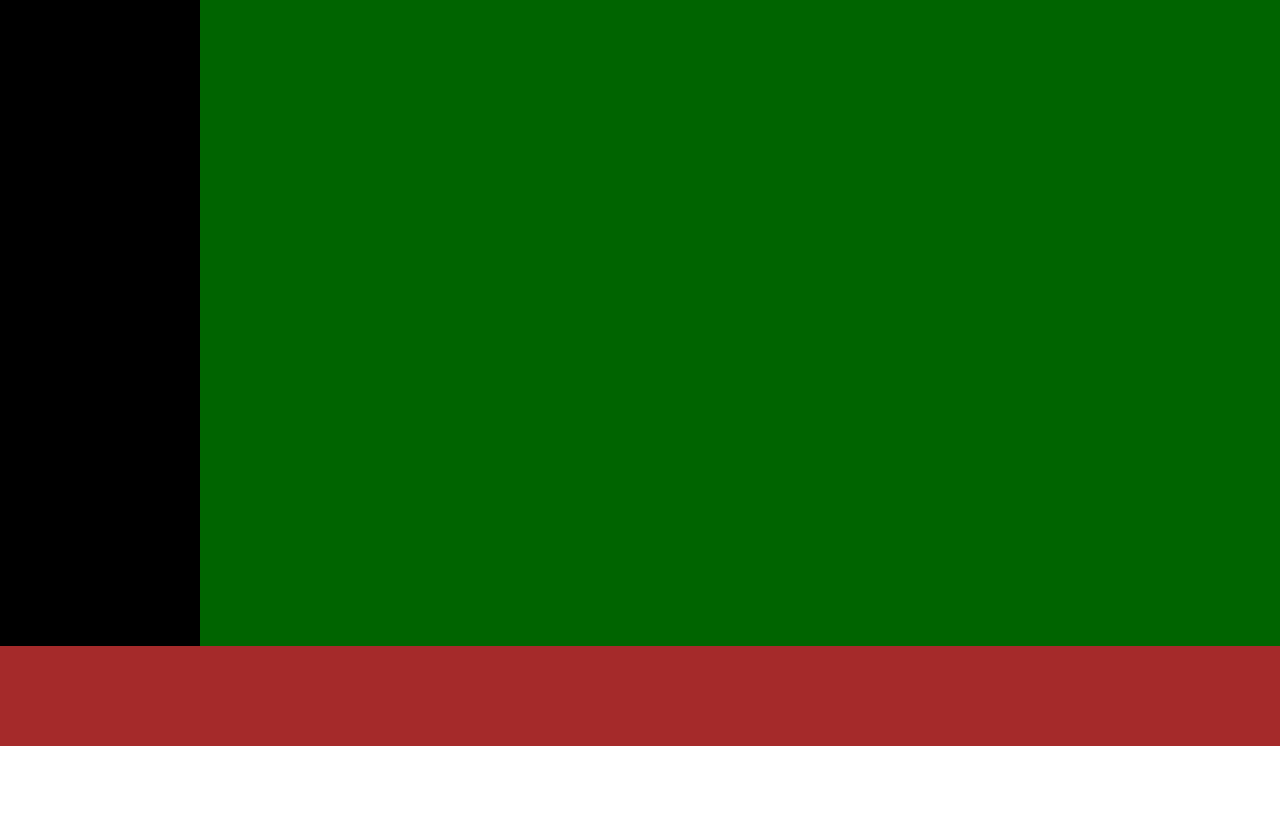
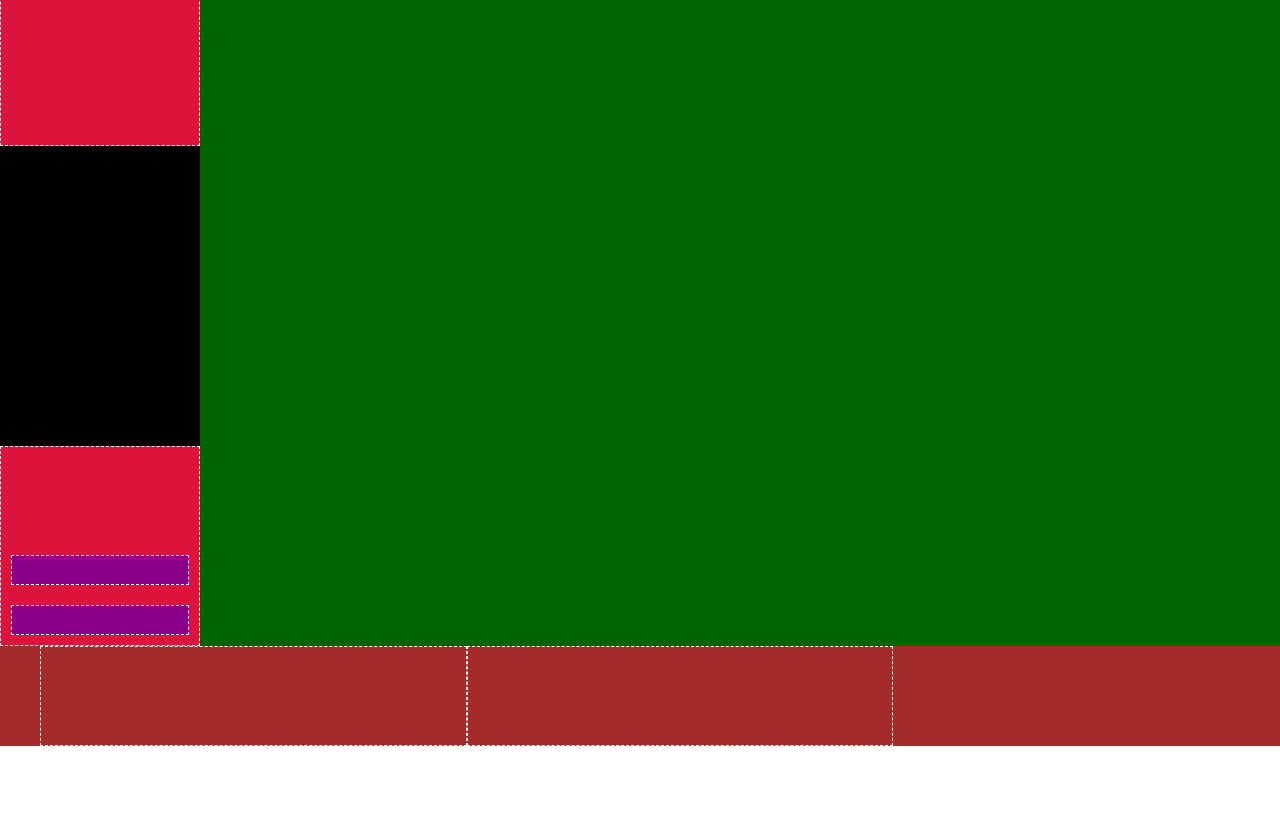
Before and after one commit to mariannacoppa/html-css-spotifyweb, a plain HTML site: page index.html in a window 1280 px wide. Shown: the part 54-880 px from the top of the page. Before the commit the page ends 800 px from the top, so only its background shows below. Drawn offline with Linux system fonts and the light colour scheme.

Commit message:
[UPD] add sidebar structure

```diff
--- a/css/style.css
+++ b/css/style.css
@@ -2,6 +2,37 @@
     margin: 0;
     padding: 0;
     box-sizing: border-box;
+}
+.container {
+    margin: 0 auto;
+    max-width: 1200px;
+}
+.row {
+    display: flex;
+    flex-wrap: wrap;
+}
+.sidebar .row {
+    height: calc(100vh - 100px);
+    flex-direction: column;
+    justify-content: space-between;
+}
+.col-100 {
+    width: 100%;
+    display: flex;
+    flex-wrap: wrap;
+    justify-content: center;
+    background-color: crimson;
+    border: 1px dashed white;
+    height: 200px;
+}
+.sidebar-bottom {
+    flex-direction: column;
+    justify-content: flex-end;
+}
+.col-33 {
+    height: 100px;
+    width: calc(100vw / 3);
+    border: 1px dashed white;
 }
 .bottom-section {
     height: 100px;
@@ -24,13 +55,19 @@ header {
     width: calc(100vw - 75px);
     text-align: right;
     position: fixed;
-    left: 200px;
+    left: 75px;
     top: 0;
     z-index: 1;
     background-color: rgba(0, 0, 0, 0.222);
 }
-
-@media screen and (min-width: 786px) {
+.content.menu {
+    padding: 10px;
+    margin: 10px;
+    border: 1px dashed white;
+    background-color: darkmagenta;
+    height: 30px;
+}
+@media screen and (min-width: 576px) {
     .sidebar {
         width: 200px;
     }
--- a/index.html
+++ b/index.html
@@ -9,13 +9,36 @@
 </head>
 <body>
     <div class="top-section">
-        <div class="sidebar"></div>
+        <div class="sidebar">
+            <div class="container">
+                <div class="row">
+                    <div class="col-100 sidebar-top">
+                        <div class="content menu"></div>
+                        <div class="content menu"></div>
+                        <div class="content menu"></div>
+                        <div class="content menu"></div>
+                    </div>
+                    <div class="col-100 sidebar-bottom">
+                        <div class="content menu"></div>
+                        <div class="content menu"></div>
+                    </div>
+                </div>
+            </div>
+        </div>
         <div class="main-content">
             <header>
                 <h1>TESTO</h1>
             </header>
         </div>
     </div>
-    <div class="bottom-section"></div>
+    <div class="bottom-section">
+        <footer class="container">
+            <div class="row">
+                <div class="col-33"></div>
+                <div class="col-33"></div>
+                <div class="col-33"></div>
+            </div>
+        </footer>
+    </div>
 </body>
 </html>
```
